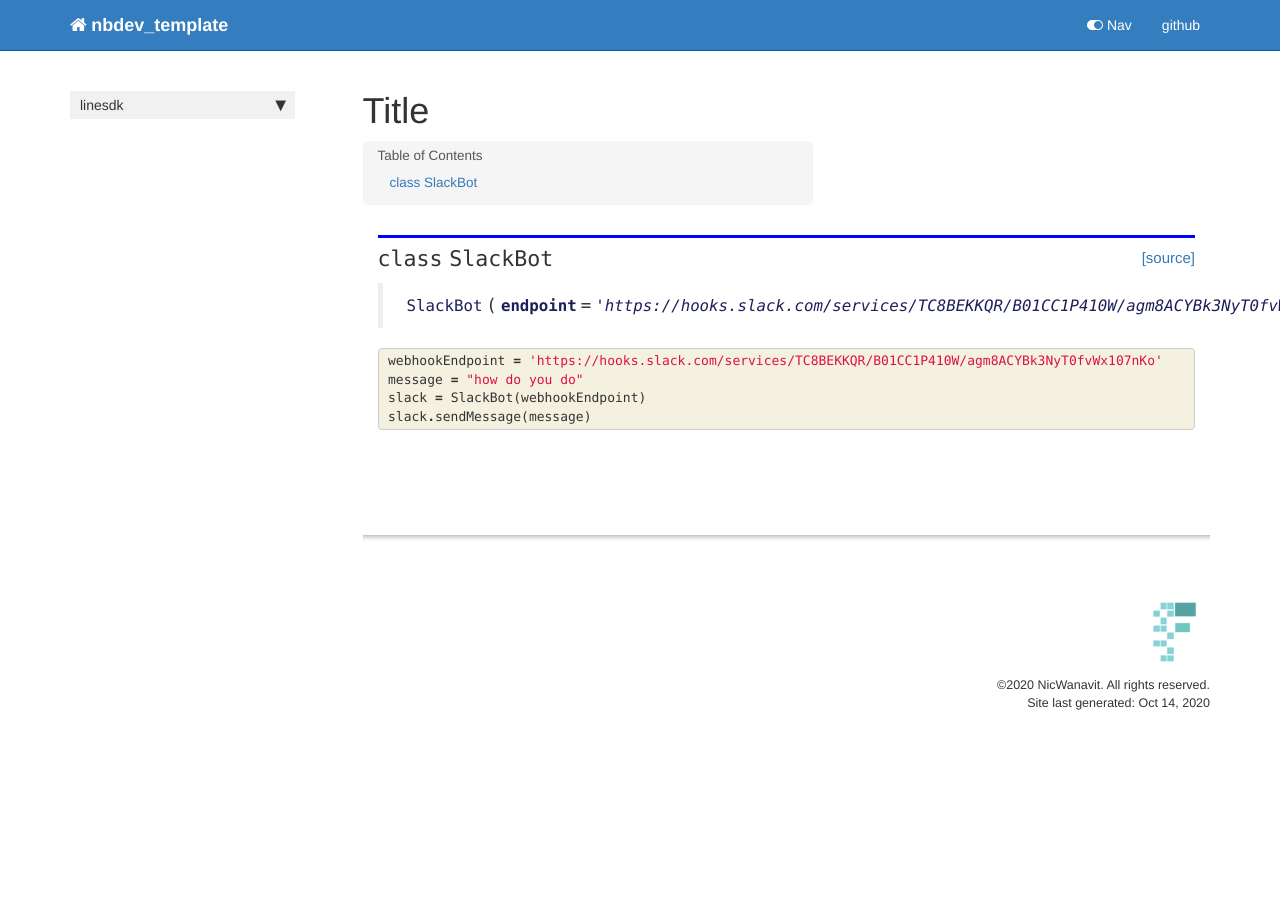
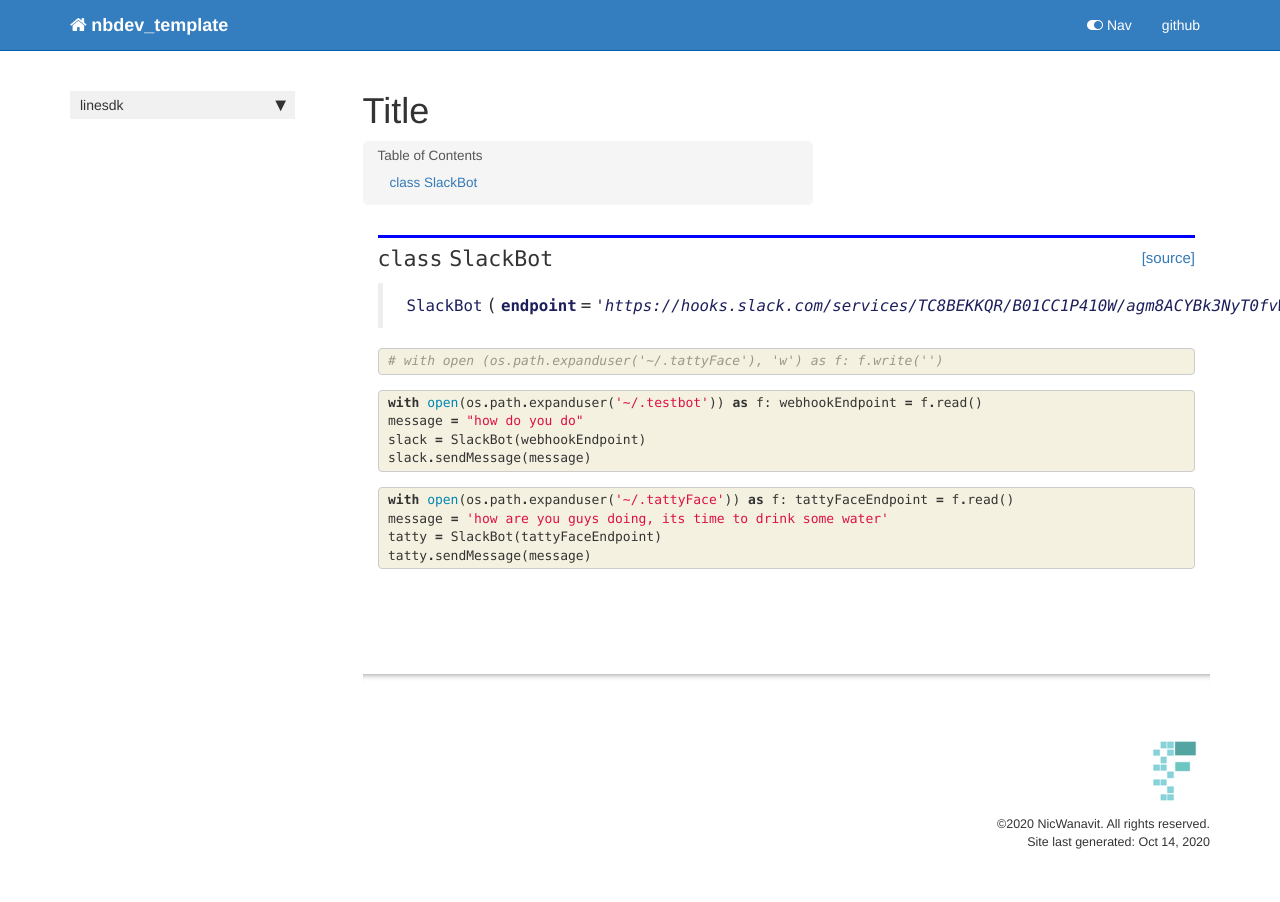
Before and after one commit to thanakijwanavit/pynamoLogger, a Jekyll site: the page built from docs/slack.html, in a window 1280 px wide. Built offline with Jekyll 4.4.1, drawn with Linux system fonts in a browser that asks for light colours; nearby versions of some CDN libraries; comment, search, counter and statistics services are not loaded.

Commit message:
make pypi

```diff
--- a/docs/index.html
+++ b/docs/index.html
@@ -220,4 +220,10 @@
 </div>
     {% endraw %}
 
+<div class="cell border-box-sizing text_cell rendered"><div class="inner_cell">
+<div class="text_cell_render border-box-sizing rendered_html">
+<h2 id="Invoke-slack">Invoke slack<a class="anchor-link" href="#Invoke-slack"> </a></h2>
 </div>
+</div>
+</div>
+</div>
--- a/docs/slack.html
+++ b/docs/slack.html
@@ -74,7 +74,24 @@
 
 <div class="inner_cell">
     <div class="input_area">
-<div class=" highlight hl-ipython3"><pre><span></span><span class="n">webhookEndpoint</span> <span class="o">=</span> <span class="s1">&#39;https://hooks.slack.com/services/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&#39;</span>
+<div class=" highlight hl-ipython3"><pre><span></span><span class="c1"># with open (os.path.expanduser(&#39;~/.tattyFace&#39;), &#39;w&#39;) as f: f.write(&#39;&#39;)</span>
+</pre></div>
+
+    </div>
+</div>
+</div>
+
+</div>
+    {% endraw %}
+
+    {% raw %}
+
+<div class="cell border-box-sizing code_cell rendered">
+<div class="input">
+
+<div class="inner_cell">
+    <div class="input_area">
+<div class=" highlight hl-ipython3"><pre><span></span><span class="k">with</span> <span class="nb">open</span><span class="p">(</span><span class="n">os</span><span class="o">.</span><span class="n">path</span><span class="o">.</span><span class="n">expanduser</span><span class="p">(</span><span class="s1">&#39;~/.testbot&#39;</span><span class="p">))</span> <span class="k">as</span> <span class="n">f</span><span class="p">:</span> <span class="n">webhookEndpoint</span> <span class="o">=</span> <span class="n">f</span><span class="o">.</span><span class="n">read</span><span class="p">()</span>
 <span class="n">message</span> <span class="o">=</span> <span class="s2">&quot;how do you do&quot;</span>
 <span class="n">slack</span> <span class="o">=</span> <span class="n">SlackBot</span><span class="p">(</span><span class="n">webhookEndpoint</span><span class="p">)</span>
 <span class="n">slack</span><span class="o">.</span><span class="n">sendMessage</span><span class="p">(</span><span class="n">message</span><span class="p">)</span>
@@ -87,4 +104,24 @@
 </div>
     {% endraw %}
 
+    {% raw %}
+
+<div class="cell border-box-sizing code_cell rendered">
+<div class="input">
+
+<div class="inner_cell">
+    <div class="input_area">
+<div class=" highlight hl-ipython3"><pre><span></span><span class="k">with</span> <span class="nb">open</span><span class="p">(</span><span class="n">os</span><span class="o">.</span><span class="n">path</span><span class="o">.</span><span class="n">expanduser</span><span class="p">(</span><span class="s1">&#39;~/.tattyFace&#39;</span><span class="p">))</span> <span class="k">as</span> <span class="n">f</span><span class="p">:</span> <span class="n">tattyFaceEndpoint</span> <span class="o">=</span> <span class="n">f</span><span class="o">.</span><span class="n">read</span><span class="p">()</span>
+<span class="n">message</span> <span class="o">=</span> <span class="s1">&#39;how are you guys doing, its time to drink some water&#39;</span>
+<span class="n">tatty</span> <span class="o">=</span> <span class="n">SlackBot</span><span class="p">(</span><span class="n">tattyFaceEndpoint</span><span class="p">)</span>
+<span class="n">tatty</span><span class="o">.</span><span class="n">sendMessage</span><span class="p">(</span><span class="n">message</span><span class="p">)</span>
+</pre></div>
+
+    </div>
 </div>
+</div>
+
+</div>
+    {% endraw %}
+
+</div>
--- a/linesdk/__init__.py
+++ b/linesdk/__init__.py
@@ -1 +1 @@
-__version__ = "0.0.7"
+__version__ = "0.0.9"
```
Also changed, not shown: README.md, 4 other files.
